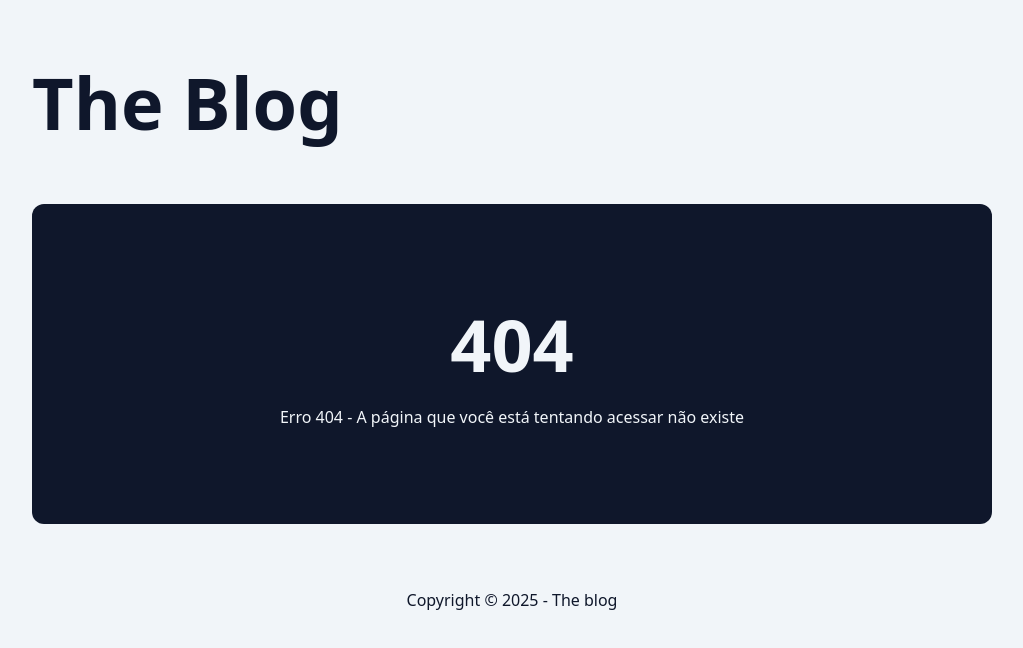
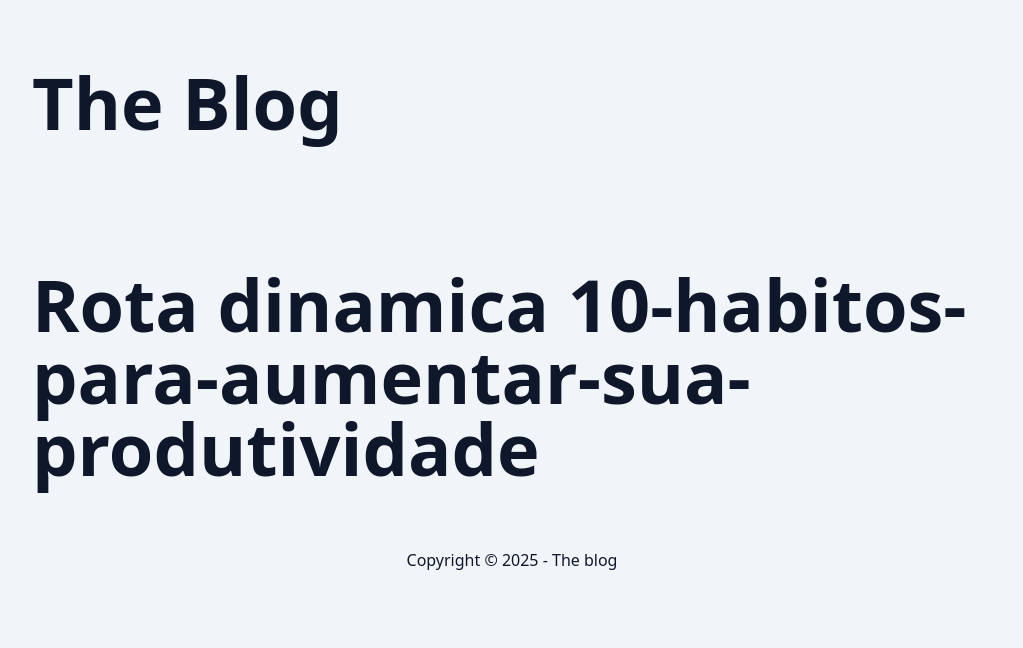
Before and after one commit to 1Luis-Amaro/BLOG-Next, a Next.js app in the folder blog/: page /post/10-habitos-para-aumentar-sua-produtividade in a window 1280 px wide. Before the commit this address had no page. Shown: the top 648 px of the page, without its empty margins (128-1151 px from the left). Built offline with nearby package versions, Linux system fonts and the light colour scheme.

Commit message:
130 - Criando rotas dinâmicas no Next.js

```diff
--- a/blog/src/app/About/page.tsx
+++ /dev/null
@@ -1,3 +0,0 @@
-export default function AboutPage() {
-  return <h1>Olá mundo</h1>
-}
--- /dev/null
+++ b/blog/src/app/post/[slug]/page.tsx
@@ -0,0 +1,8 @@
+type PostSlugPageProps = {
+  params: Promise< {slug: string} >
+}
+
+export default async function PostSlugPage({ params }: PostSlugPageProps) {
+  const { slug } = await params;
+  return <h1 className="text-7xl font-extrabold py-16 "> Rota dinamica { slug }  </h1>;
+}
```
